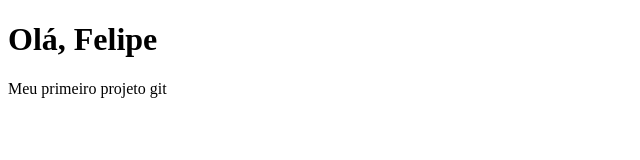
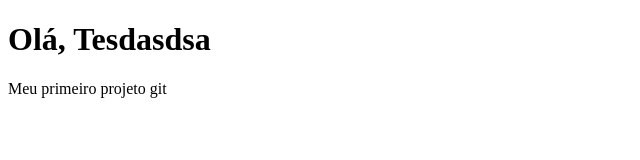
Before and after one commit to cindybarcelospro/sample-project-git, a plain HTML site: page index.html in a window 1280 px wide. Shown: the whole page, without its empty margins (0-640 px from the left). Drawn offline with Linux system fonts and the light colour scheme.

Commit message:
alteracao de texto

```diff
--- a/index.html
+++ b/index.html
@@ -7,7 +7,7 @@
   <title>Cindy Git</title>
 </head>
 <body>
-  <h1>Olá, Felipe</h1>
+  <h1>Olá, Tesdasdsa</h1>
   <p>Meu primeiro projeto git</p>
 </body>
 </html>
```
